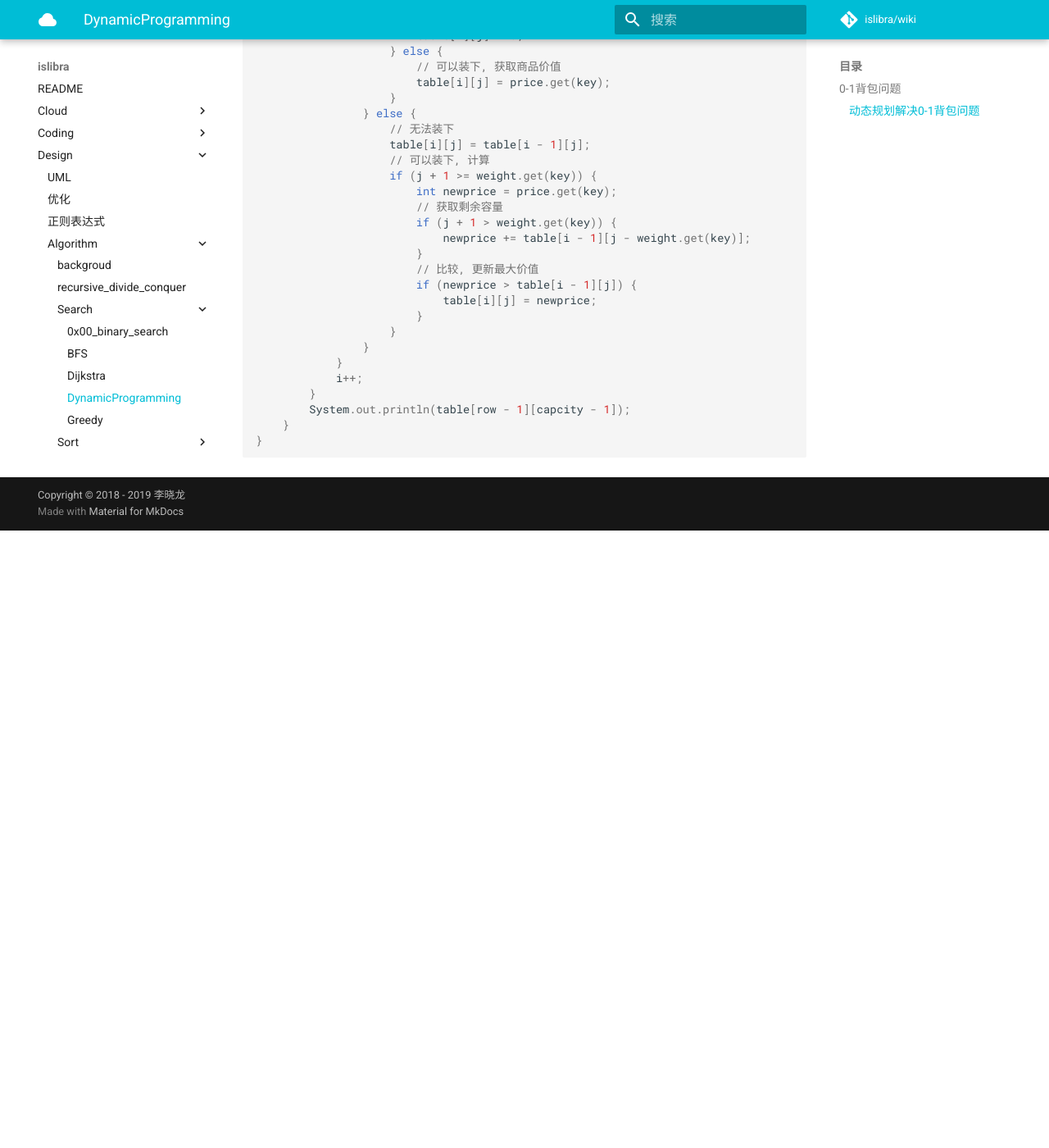
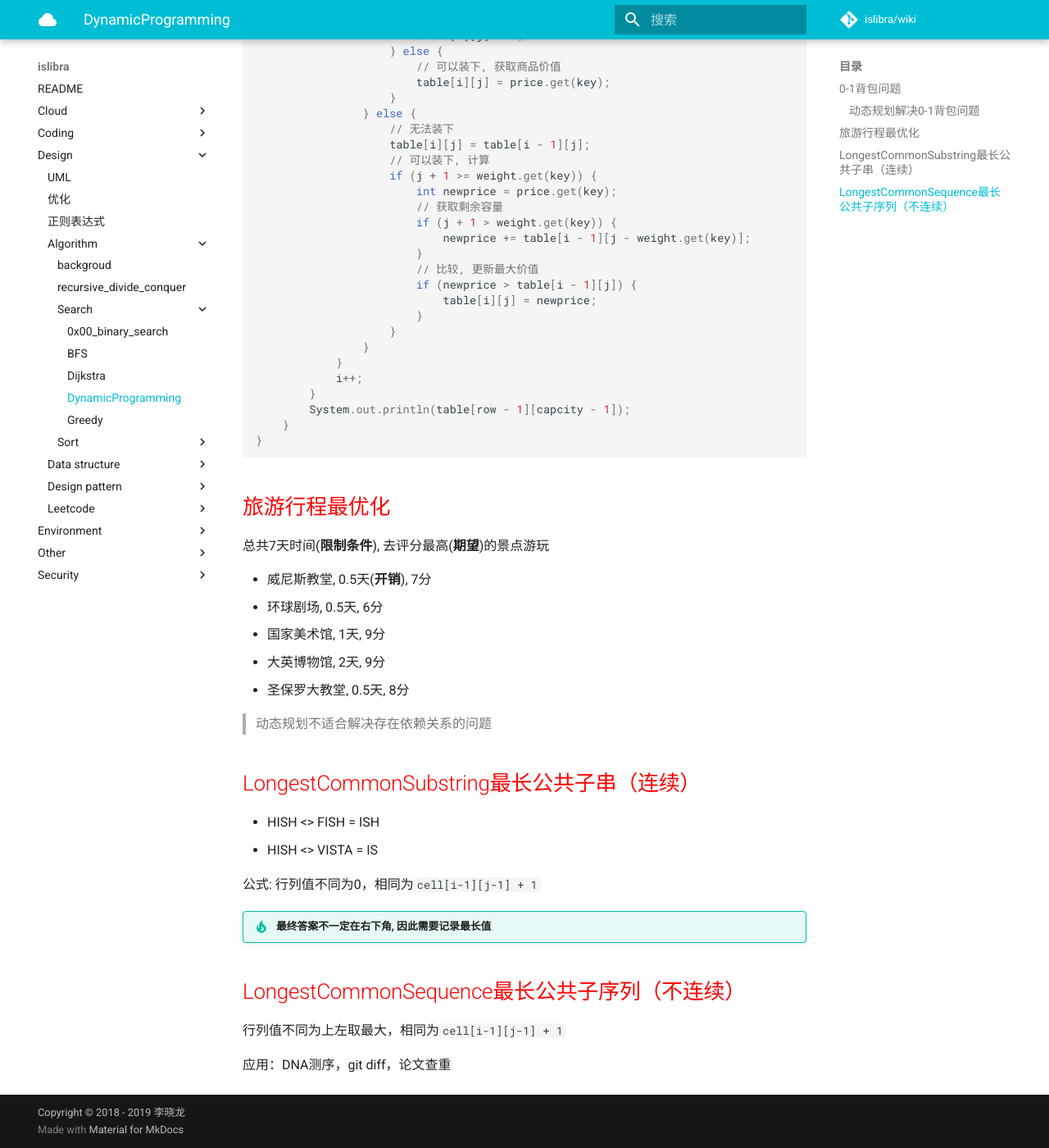
Before and after one commit to islibra/wiki, an MkDocs documentation site: the page built from docs/design/algorithm/search/DynamicProgramming.md, in a window 1280 px wide and 1400 px high, scrolled down 1562 px. Shown: the whole window at 82% size. Built offline with MkDocs 1.6.1 and Material for MkDocs 9.7.7, drawn with Linux system fonts in a browser that asks for light colours; comment, search, counter and statistics services are not loaded; before the commit the page ends 2209 px from its top, so only the background shows below that.

Commit message:
Update DynamicProgramming.md

````diff
--- a/docs/design/algorithm/search/DynamicProgramming.md
+++ b/docs/design/algorithm/search/DynamicProgramming.md
@@ -94,3 +94,30 @@ public class DynamicProgramming {
     }
 }
 ```
+
+## 旅游行程最优化
+
+总共7天时间(**限制条件**), 去评分最高(**期望**)的景点游玩
+
+- 威尼斯教堂, 0.5天(**开销**), 7分
+- 环球剧场, 0.5天, 6分
+- 国家美术馆, 1天, 9分
+- 大英博物馆, 2天, 9分
+- 圣保罗大教堂, 0.5天, 8分
+
+> 动态规划不适合解决存在依赖关系的问题
+
+## LongestCommonSubstring最长公共子串（连续）
+
+- HISH <> FISH = ISH
+- HISH <> VISTA = IS
+
+公式: 行列值不同为0，相同为`cell[i-1][j-1] + 1`
+
+!!! tip "最终答案不一定在右下角, 因此需要记录最长值"
+
+## LongestCommonSequence最长公共子序列（不连续）
+
+行列值不同为上左取最大，相同为`cell[i-1][j-1] + 1`
+
+应用：DNA测序，git diff，论文查重
````
